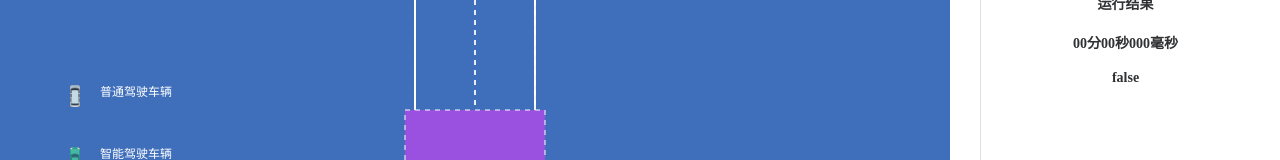
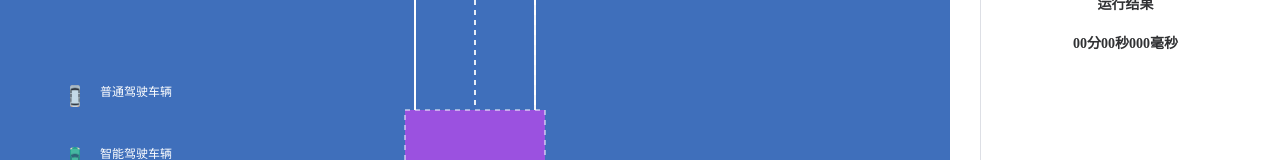
Before and after one commit to Ding-Shanshan/smart-driving, a Vue app: page /#/home in a window 1280 px wide. Shown: the part 500-660 px from the top of the page. Built offline with nearby package versions, Linux system fonts and the light colour scheme.

Commit message:
计时器bug修复完成

```diff
--- a/src/components/printResult.vue
+++ b/src/components/printResult.vue
@@ -2,7 +2,6 @@
   <div>
     <h4>运行结果</h4>
     <h4 id=mytime>{{runtime}}</h4>
-    <h4>{{isRun}}</h4>
   </div>
 </template>
 
@@ -16,14 +15,15 @@ export default {
    watch(
      ( ) => props.isRun,
      (newValue,oldValue) => {
+        var int = null;
+        runningTime()
+        function runningTime(){
             if(newValue === true && oldValue === false){
             var minute,second;
             minute = second = 0;
             var millisecond = 0;
-        var int;
-
             //开始函数
-        int = window.setInterval(timer,50);
+            window.int = window.setInterval(timer,50);
             //计时函数
             function timer()
             {
@@ -41,10 +41,10 @@ export default {
               runtime.value = minute+'分'+second+'秒'+millisecond+'毫秒'
             }
           }
-      if(oldValue === true & newValue === false){
-          window.clearInterval(int);
+            else if(oldValue === true && newValue === false){
+              window.clearInterval(window.int);
             }
-      return
+        }
       }
   )
     return {
```
Lines whose indentation alone changed are shown as unchanged.
